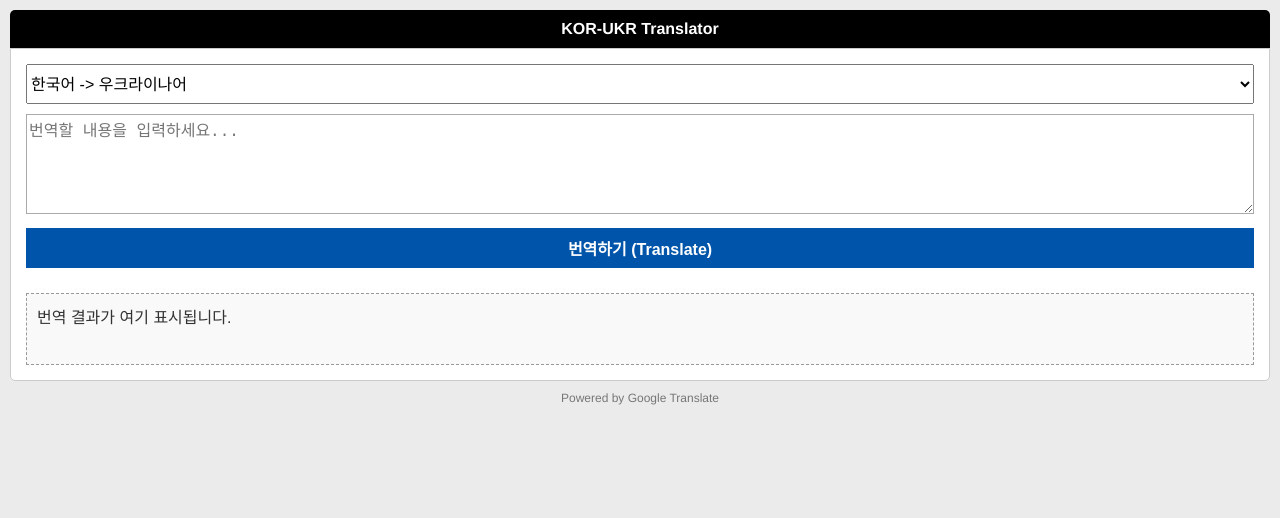
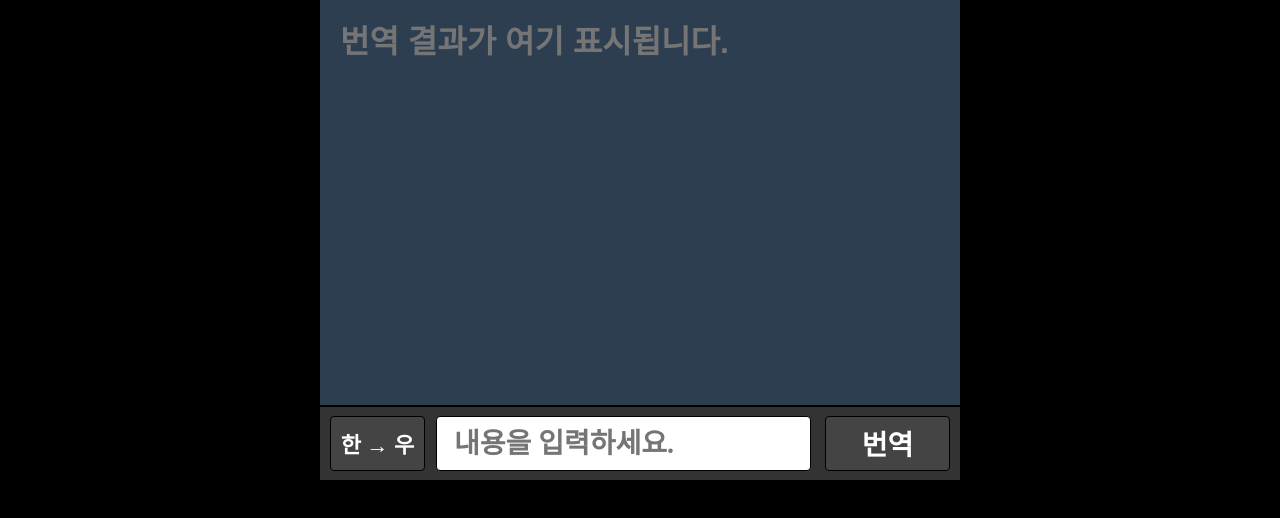
Before and after one commit to KCWGH/bb_korukrtranslator, a plain HTML site: page index.html in a window 1280 px wide. Drawn offline with Linux system fonts and the light colour scheme; a web font is replaced by a local one.

Commit message:
Design change for BlackBerry Bold 9900

```diff
--- a/index.html
+++ b/index.html
@@ -3,136 +3,240 @@
 
 <head>
     <meta http-equiv="Content-Type" content="text/html; charset=utf-8">
-    <meta name="viewport" content="width=640, initial-scale=1.0, user-scalable=no">
-    <title>BB Translator</title>
+    <meta name="viewport" content="width=640, height=480, user-scalable=no">
+    <link rel="icon" type="image/x-icon" href="/static/favicon.ico">
+    <link rel="shortcut icon" type="image/x-icon" href="/static/favicon.ico">
+    <title>Translator</title>
     <style>
-        /* 블랙베리 9900 UI 스타일링 (640x480 해상도 최적화) */
-        body {
-            background-color: #ebebeb;
-            font-family: "Helvetica", sans-serif;
-            margin: 0;
-            padding: 10px;
-            color: #333;
+        @font-face {
+            font-family: 'Pretendard';
+            src: url('/static/fonts/Pretendard-Regular.woff') format('woff');
+            font-weight: 400;
+            font-style: normal;
         }
 
-        .header {
-            background-color: #000;
-            color: #fff;
-            padding: 10px;
-            text-align: center;
-            font-weight: bold;
-            border-radius: 5px 5px 0 0;
+        @font-face {
+            font-family: 'Pretendard';
+            src: url('/static/fonts/Pretendard-SemiBold.woff') format('woff');
+            font-weight: 600;
+            font-style: normal;
+        }
+
+        body {
+            background: #000;
+            margin: 0;
+            padding: 0;
+            font-family: 'Pretendard', Helvetica, Arial, sans-serif;
+            overflow: hidden;
         }
 
         .container {
-            background: #fff;
-            border: 1px solid #ccc;
-            padding: 15px;
-            border-radius: 0 0 5px 5px;
+            width: 640px;
+            height: 480px;
+            margin: 0 auto;
+            position: relative;
+            background: #2c3e50;
+            overflow: hidden;
         }
 
-        textarea {
+        .result-area {
+            height: 405px;
+            width: 640px;
+            box-sizing: border-box;
+            background: #2c3e50;
+            padding: 20px;
+            overflow-y: auto;
+        }
+
+        #r {
             width: 100%;
-            height: 100px;
-            border: 1px solid #aaa;
-            font-size: 16px;
-            margin-bottom: 10px;
-            -webkit-box-sizing: border-box;
+            height: 100%;
+            background: transparent;
+            border: none;
+            color: #eee;
+            font-size: 32px;
+            font-weight: 600;
+            resize: none;
+            outline: none;
+            padding: 0;
+            margin: 0;
+            font-family: 'Pretendard', sans-serif;
+            line-height: 1.4;
+        }
+
+        .bottom-bar {
+            position: absolute;
+            bottom: 0;
+            left: 0;
+            width: 640px;
+            height: 75px;
+            background: #333;
+            border-top: 2px solid #000;
             box-sizing: border-box;
         }
 
-        select,
-        button {
-            width: 100%;
-            height: 40px;
-            font-size: 16px;
-            margin-bottom: 10px;
+        .bar-table {
+            width: 640px;
+            height: 73px;
+            border-collapse: collapse;
+            table-layout: fixed;
         }
 
-        button {
-            background-color: #0055aa;
-            color: white;
-            border: none;
-            font-weight: bold;
-            cursor: pointer;
+        .dir-td {
+            width: 115px;
+            padding-left: 10px;
+            vertical-align: middle;
+            box-sizing: border-box;
         }
 
-        #result {
-            margin-top: 15px;
-            padding: 10px;
-            background: #f9f9f9;
-            border: 1px dashed #999;
-            min-height: 50px;
-            word-wrap: break-word;
-            font-size: 16px;
+        .input-td {
+            width: 385px;
+            vertical-align: middle;
+            box-sizing: border-box;
         }
 
-        .footer {
-            font-size: 12px;
+        .btn-td {
+            width: 140px;
+            padding-right: 10px;
+            text-align: right;
+            vertical-align: middle;
+            box-sizing: border-box;
+        }
+
+        .action-btn {
+            display: inline-block;
+            width: 95px;
+            height: 55px;
+            background: #444;
+            color: #fff;
+            border: 1px solid #000;
+            border-radius: 4px;
+            font-family: 'Pretendard';
+            font-size: 22px;
+            font-weight: 600;
             text-align: center;
-            margin-top: 10px;
-            color: #777;
+            line-height: 55px;
+            cursor: pointer;
+            text-decoration: none;
+            vertical-align: middle;
+            box-sizing: border-box;
+        }
+
+        .add-input {
+            width: 375px;
+            height: 55px;
+            font-family: 'Pretendard';
+            font-size: 28px;
+            font-weight: 600;
+            background: #fff;
+            border: 1px solid #000;
+            text-indent: 15px;
+            box-sizing: border-box;
+            border-radius: 4px;
+            vertical-align: middle;
+        }
+
+        .add-btn {
+            width: 125px;
+            height: 55px;
+            background: #444;
+            color: #fff;
+            border: 1px solid #000;
+            font-family: 'Pretendard';
+            font-size: 28px;
+            font-weight: 600;
+            text-align: center;
+            line-height: 55px;
+            border-radius: 4px;
+            cursor: pointer;
+            vertical-align: middle;
+            box-sizing: border-box;
+        }
+
+        .action-btn:active,
+        .add-btn:active {
+            background: #555;
         }
     </style>
 </head>
 
 <body>
+    <div class="container">
+        <div class="result-area">
+            <textarea id="r" readonly placeholder="번역 결과가 여기 표시됩니다." onclick="this.select()"></textarea>
+        </div>
+        <div class="bottom-bar">
+            <table class="bar-table">
+                <tr>
+                    <td class="dir-td">
+                        <button id="dir-btn" class="action-btn" onclick="toggleDir()">한 → 우</button>
+                    </td>
+                    <td class="input-td">
+                        <input type="text" id="i" class="add-input" placeholder="내용을 입력하세요."
+                            onkeypress="if(event.keyCode==13){t();return false;}">
+                    </td>
+                    <td class="btn-td">
+                        <button id="go" class="add-btn" onclick="t()">번역</button>
+                    </td>
+                </tr>
+            </table>
+        </div>
+    </div>
+    <script>
+        var src = 'ko', tgt = 'uk';
+        var k = 'YOUR_API_KEY';
 
-    <div class="header">KOR-UKR Translator</div>
+        function toggleDir() {
+            if (src === 'ko') {
+                setDir('uk', 'ko');
+            } else {
+                setDir('ko', 'uk');
+            }
+        }
 
-    <div class="container">
-        <select id="direction">
-            <option value="ko|uk">한국어 -> 우크라이나어</option>
-            <option value="uk|ko">우크라이나어 -> 한국어</option>
-        </select>
+        function setDir(s, t_lang) {
+            src = s;
+            tgt = t_lang;
+            var btn = document.getElementById('dir-btn');
+            var i = document.getElementById('i');
+            var g = document.getElementById('go');
+            var r = document.getElementById('r');
 
-        <textarea id="inputText" placeholder="번역할 내용을 입력하세요..."></textarea>
+            if (src === 'ko') {
+                btn.innerHTML = '한 → 우';
+                i.placeholder = '내용을 입력하세요.';
+                g.innerHTML = '번역';
+                r.placeholder = '번역 결과가 여기 표시됩니다.';
+            } else {
+                btn.innerHTML = '우 → 한';
+                i.placeholder = 'Введіть текст.';
+                g.innerHTML = 'Перек.';
+                r.placeholder = 'Результат перекладу буде тут.';
+            }
+            i.value = '';
+            r.value = '';
+        }
 
-        <button onclick="translateText()">번역하기 (Translate)</button>
-
-        <div id="result">번역 결과가 여기 표시됩니다.</div>
-    </div>
-
-    <div class="footer">Powered by Google Translate</div>
-
-    <script type="text/javascript">
-        function translateText() {
-            var apiKey = 'YOUR_API_KEY'; // 여기에 발급받은 구글 API 키 입력
-            var text = document.getElementById('inputText').value;
-            var direction = document.getElementById('direction').value.split('|');
-            var source = direction[0];
-            var target = direction[1];
-            var resultDiv = document.getElementById('result');
-
-            if (!text) {
-                alert('텍스트를 입력해 주세요.');
-                return;
-            }
-
-            resultDiv.innerHTML = "번역 중...";
-
-            // 블랙베리 브라우저 호환을 위한 레거시 XMLHttpRequest 사용
-            var url = "https://translation.googleapis.com/language/translate/v2?key=" + apiKey;
-            url += "&q=" + encodeURIComponent(text);
-            url += "&source=" + source;
-            url += "&target=" + target;
-
-            var xhr = new XMLHttpRequest();
-            xhr.open("GET", url, true);
-            xhr.onreadystatechange = function () {
-                if (xhr.readyState == 4) {
-                    if (xhr.status == 200) {
-                        var response = JSON.parse(xhr.responseText);
-                        resultDiv.innerHTML = response.data.translations[0].translatedText;
+        function t() {
+            var txt = document.getElementById('i').value, v = document.getElementById('r');
+            if (!txt) return;
+            v.value = (src === 'ko' ? '처리 중...' : 'Обробка...');
+            var u = "https://translation.googleapis.com/language/translate/v2?key=" + k + "&q=" + encodeURIComponent(txt) + "&source=" + src + "&target=" + tgt;
+            var x = new XMLHttpRequest();
+            x.open("GET", u, true);
+            x.onreadystatechange = function () {
+                if (x.readyState == 4) {
+                    if (x.status == 200) {
+                        var p = JSON.parse(x.responseText);
+                        v.value = p.data.translations[0].translatedText.replace(/&quot;/g, '"').replace(/&#39;/g, "'").replace(/&lt;/g, '<').replace(/&gt;/g, '>').replace(/&amp;/g, '&');
                     } else {
-                        resultDiv.innerHTML = "오류 발생: " + xhr.status;
+                        v.value = "Err:" + x.status;
                     }
                 }
             };
-            xhr.send();
+            x.send();
         }
     </script>
-
 </body>
 
 </html>
```
Also changed, not shown: static/favicon.ico (added).
